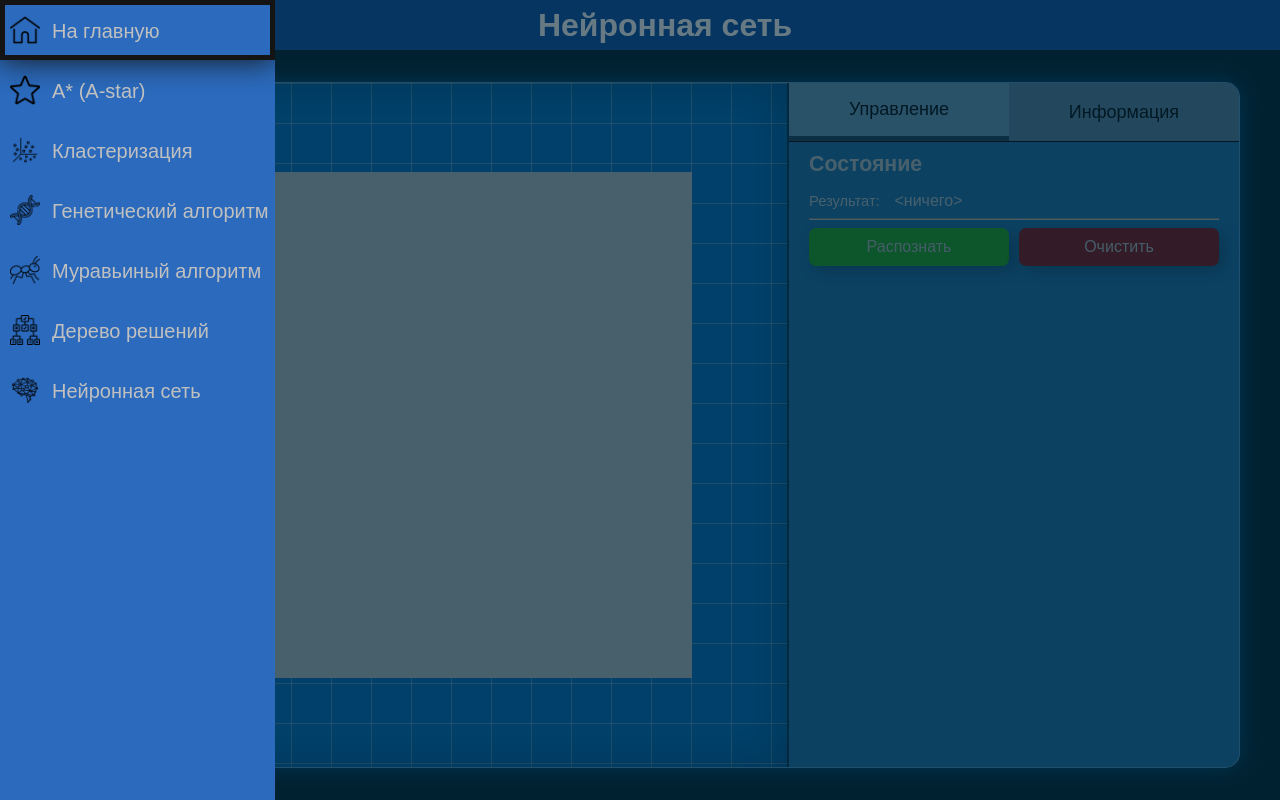
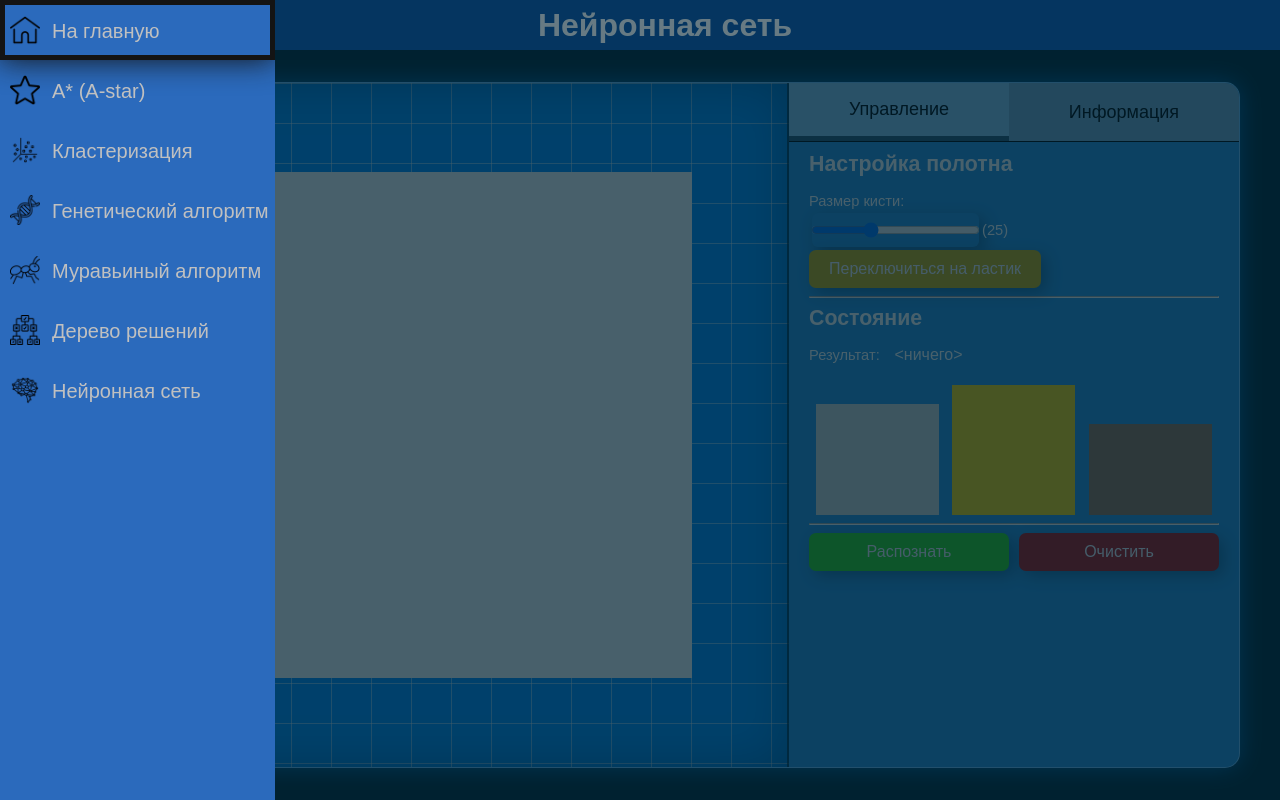
Before and after one commit to sanyagvozdoder/frontendDevAlgoritms, a Flask app: page /watch/nn in a window 1280 px wide. Run offline with Flask 3, Linux system fonts and the light colour scheme; parts of the project's set-up code (start-up, migrations or seed data) failed here and were passed over.

Commit message:
ready nn design

```diff
--- /dev/null
+++ b/static/css/specific/nn.css
@@ -0,0 +1,73 @@
+.pedestal{
+    display: flex;
+    width:100%;
+    height:25%;
+    padding-top: 5%;
+    flex-direction: row;
+    justify-content: space-around;
+}
+
+.firstplc{
+    width:30%;
+    height:100%;
+    display:flex;
+    background-color: rgb(255,215,0);
+}
+
+.secplc{
+    width:30%;
+    height:85%;
+    display:flex;
+    align-self: flex-end;
+    background-color: rgb(216,216,216);
+}
+
+.thirdplc{
+    width:30%;
+    height:70%;
+    display:flex;
+    align-self: flex-end;
+    background-color: rgb(160,113,85);
+}
+
+.step{
+    flex-direction: column;
+    justify-content: space-around;
+    align-items: center;
+}
+
+.digit{
+    font-size: large;
+    color:black;
+}
+
+.percent{
+    font-size: small;
+    color: black;
+}
+
+@keyframes rotate {
+    from {
+        transform: rotate(0deg);
+    }
+    to {
+        transform: rotate(360deg);
+    }
+}
+
+
+.load {
+	width: 100px;
+	height: 100px;
+	margin: 20% auto;
+	border:solid 10px #391ac4;
+	border-radius: 50%;
+	border-right-color: transparent;
+	border-bottom-color: transparent;
+
+    transition: all 0.5s ease-in;
+    animation-name:             rotate;
+    animation-duration:         1.0s;
+    animation-iteration-count:  infinite;
+    animation-timing-function: linear;
+}
--- a/static/js/algorithms/canvasDrawing.js
+++ b/static/js/algorithms/canvasDrawing.js
@@ -4,12 +4,38 @@ const clear = document.getElementById('clear')
 const get = document.getElementById('get')
 
 let isPaint = false
+let isBrush = true
 let prevX = null
 let prevY = null
 
+let labelbrush = document.getElementById("brushsizelabel")
+let brushsize = document.getElementById("brushsize")
+labelbrush.textContent = brushsize.value
+context.lineWidth = labelbrush.textContent
+
+brushsize.addEventListener("input", (event) => {
+    labelbrush.textContent = event.target.value
+    context.lineWidth = labelbrush.textContent
+})
+
+
+function switcher(){
+    isBrush = !isBrush
+
+    if(isBrush){
+        btnSwitch.innerHTML = "Переключиться на ластик"
+        context.strokeStyle = "black"
+    }
+    else{
+        btnSwitch.innerHTML = "Переключиться на кисть"
+        context.strokeStyle = "white"
+    }
+}
+
+let btnSwitch = document.getElementById('switcher')
+btnSwitch.addEventListener('click',switcher)
 
 context.strokeStyle = "black"
-context.lineWidth = 15
 context.lineCap = 'round'
 context.fillStyle = "white"
 context.fillRect(0,0,500,500)
@@ -46,7 +72,26 @@ function getAns() {
             type:"GET",
             success: (response) => {
                 let labelOutput = document.getElementById('output')
-                labelOutput.innerHTML = "" + response
+                labelOutput.innerHTML = "" + response["digits"][0]
+
+                let digit1 = document.getElementById("digit1")
+                let percent1  =document.getElementById("percent1")
+
+                digit1.innerHTML = response["digits"][0]
+                percent1.innerHTML = response["percent"][0] + "%"
+
+                let digit2 = document.getElementById("digit2")
+                let percent2  =document.getElementById("percent2")
+
+                digit2.innerHTML = response["digits"][1]
+                percent2.innerHTML = response["percent"][1] + "%"
+
+                let digit3 = document.getElementById("digit3")
+                let percent3  =document.getElementById("percent3")
+
+                digit3.innerHTML = response["digits"][2]
+                percent3.innerHTML = response["percent"][2] + "%"
+
                 resolve(response)
             },
             error: (response) => {
@@ -59,11 +104,18 @@ function getAns() {
 
 async function requestToServer(){
     const pic = context.getImageData(0,0,500,500)
-    console.log(pic.data)
+
+    document.querySelector('#controls').insertAdjacentHTML('beforeend','<div id="loading"><div class="load" id="load"></div></div>')
+
+    document.getElementById('controls').style.opacity = "0.4"
 
     await postPic(pic.data).then().catch(e=> console.log(e))
 
     await getAns().then().catch(e=> console.log(e))
+
+    document.getElementById('controls').style.opacity = "1"
+
+    document.getElementById('load').parentNode.removeChild(document.getElementById('load'))
 }
 
 
--- a/static/python/nnmodel.py
+++ b/static/python/nnmodel.py
@@ -2,6 +2,7 @@ import numpy as np
 import json
 import cv2
 from scipy.ndimage import center_of_mass
+from decimal import Decimal
 
 file = open('static\\res\\weightsandbiases.txt','r')
 
@@ -51,13 +52,13 @@ async def get_data(data):
     while np.sum(pic2d[:, -1]) == 0:
         pic2d = np.delete(pic2d, -1, 1)
 
-    pic2d = cv2.resize(pic2d, (30, 30), interpolation=cv2.INTER_LINEAR) / 255.0
+    pic2d = cv2.resize(pic2d, (36, 36), interpolation=cv2.INTER_AREA) / 255.0
 
     picToSet = [[0.0] * 50 for _ in range(50)]
 
-    for i in range(10, 40):
-        for j in range(10, 40):
-            picToSet[i][j] = pic2d[i - 10][j - 10]
+    for i in range(7, 43):
+        for j in range(7, 43):
+            picToSet[i][j] = pic2d[i - 7][j - 7]
 
 
     shiftx, shifty = getBestShift(np.array(picToSet))
@@ -126,15 +127,26 @@ class NeuralNetwork:
     def answer(self,inputs):
         self.forwardPropagation(inputs)
 
-        index = 0
-        maxi = 0.0
+        indexes = [0,0,0]
+        maxis = [0,0,0]
 
         for i in range(self.outputSize):
-            if maxi<self.outputLayer.output[0][i]:
-                maxi = self.outputLayer.output[0][i]
-                index = i
+            if maxis[0]<float(format(self.outputLayer.output[0][i]*100, '.2f')):
+                maxis[0] = float(format(self.outputLayer.output[0][i]*100, '.2f'))
+                indexes[0] = i
+            elif maxis[1]<float(format(self.outputLayer.output[0][i]*100, '.2f')):
+                maxis[1] = float(format(self.outputLayer.output[0][i]*100, '.2f'))
+                indexes[1] = i
+            elif maxis[2]<float(format(self.outputLayer.output[0][i]*100, '.2f')):
+                maxis[2] = float(format(self.outputLayer.output[0][i]*100, '.2f'))
+                indexes[2] = i
 
-        return index
+        ans = {
+            "digits":indexes,
+            "percent":maxis
+        }
+
+        return ans
 
 nn = NeuralNetwork(2500, 1250, 10)
 
@@ -142,6 +154,6 @@ nn = NeuralNetwork(2500, 1250, 10)
 def get_answer():
     global pic
 
-    return str(nn.answer(pic))
+    return nn.answer(pic)
 
     pic = []
--- a/templates/algorithm_details.html
+++ b/templates/algorithm_details.html
@@ -10,12 +10,12 @@
         <div class="algopanel">
           {% block visualization %}{% endblock %}
         </div>
-        <div class="algocontrol">
+        <div class="algocontrol" id="algocontrol">
           <div class="tabs">
             <button class="tab-button" id="controls-btn" onclick="openTab(event, 'controls')">Управление</button>
             <button class="tab-button" onclick="openTab(event, 'info')">Информация</button>
           </div>
-          <div class="algocontrol-content">
+          <div class="algocontrol-content" id="algocontrol-content">
             <div id="controls" class="tab-content">
               {% block controls %}{% endblock %}
             </div>
--- a/templates/pages/gen.html
+++ b/templates/pages/gen.html
@@ -65,7 +65,5 @@
 
 {% block info %}
 <div class="constantsAlgoritm">
-    <span>Частота мутации: 0.5</span>
-    <span>Количество особей в поколении: количество точек * 2</span>
 </div>
 {% endblock %}
--- a/templates/pages/neural_network.html
+++ b/templates/pages/neural_network.html
@@ -3,6 +3,7 @@
 {% block title %}Нейронная сеть{% endblock %}
 {% block extra_styles %}
     <link rel="stylesheet" href="{{ url_for('static', filename='css/buttons') }}">
+    <link rel="stylesheet" href="{{ url_for('static', filename='css/specific/nn.css') }}">
 {% endblock %}
 
 {% block extra_scripts %}
@@ -16,13 +17,37 @@
 {% endblock %}
 
 {% block controls %}
+<span class="block-title">Настройка полотна</span>
+<label for="brushsize" class="input-title">Размер кисти:</label>
+    <div class="named-input">
+        <input type="range" id="brushsize" name="brushsize" min="15" max="50" value="25" step="1" />
+        <span class="input-title">(<output id="brushsizelabel"></output>)</span>
+    </div>
+<button class="button button-flex button-yellow" id="switcher">Переключиться на ластик</button>
+
+<hr>
 <span class="block-title">Состояние</span>
-<span class="input-title">Результат: </span><span id="output">&lt;ничего&gt;</span></span>
+<span class="input-title">Результат: </span><span id="output">&lt;ничего&gt;</span>
+<div class="pedestal" id="pedestal">
+    <div class="secplc step">
+        <span class="digit" id="digit2"></span>
+        <span class="percent" id="percent2"></span>
+    </div>
+    <div class="firstplc step">
+        <span class="digit" id="digit1"></span>
+        <span class="percent" id="percent1"></span>
+    </div>
+    <div class="thirdplc step">
+        <span class="digit" id="digit3"></span>
+        <span class="percent" id="percent3"></span>
+    </div>
+</div>
 <hr>
 <div class="buttons-flex">
     <button id="get" class="calculate button button-green button-flex">Распознать</button>
     <button id="clear" class="button button-red button-flex">Очистить</button>
 </div>
+
 {% endblock %}
 
 
```
